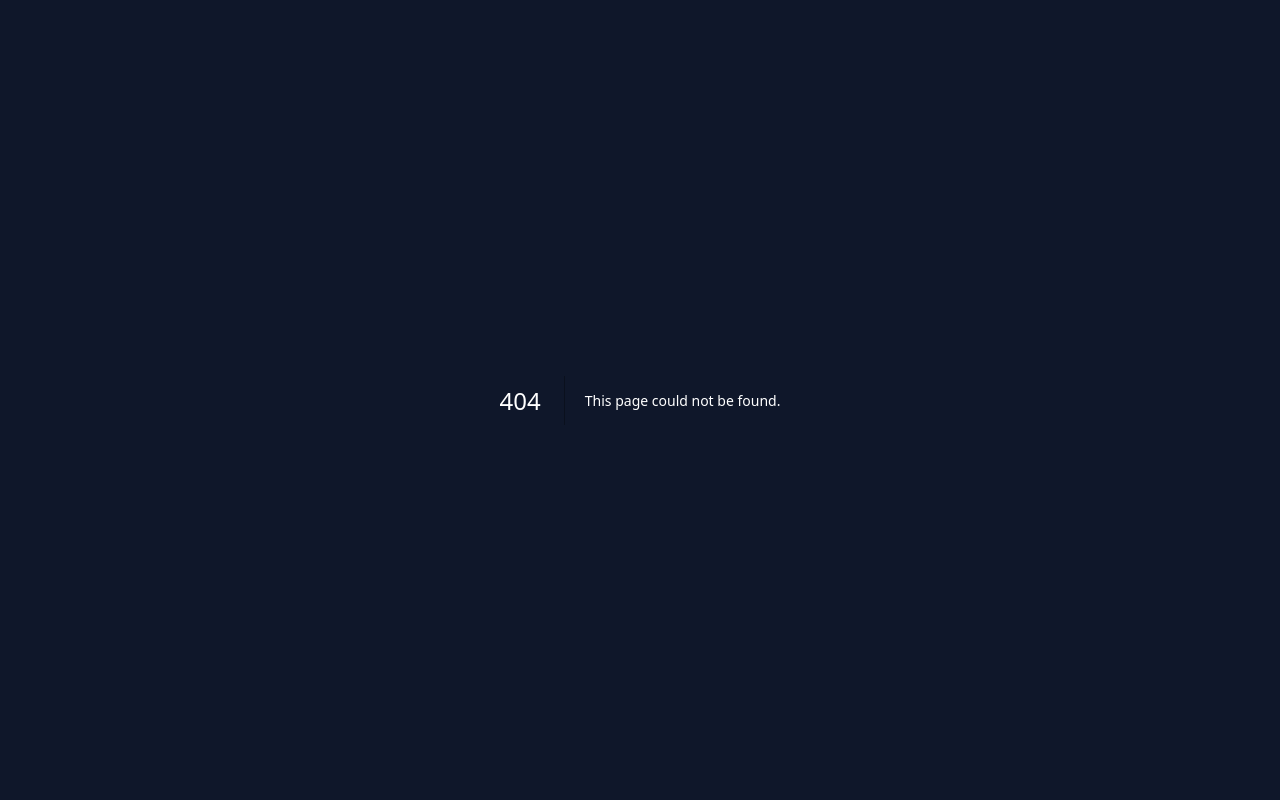
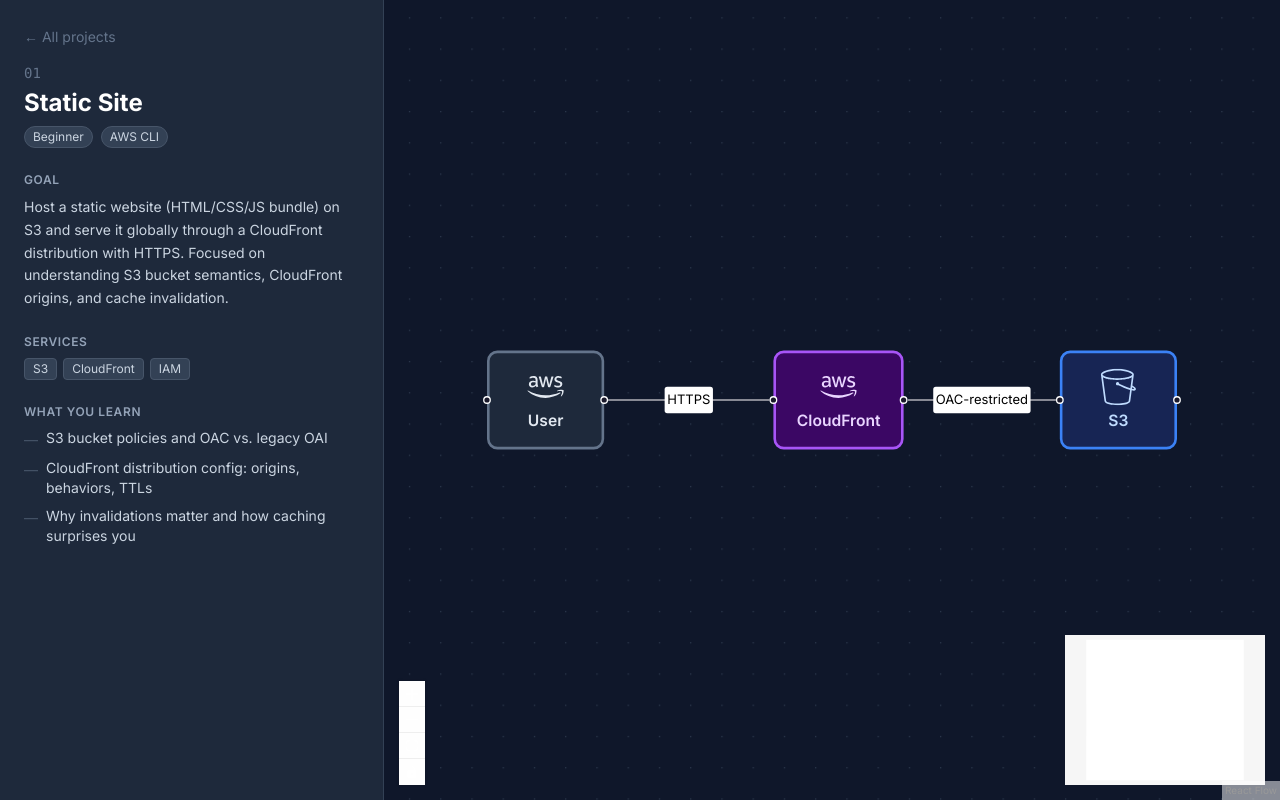
Before and after one commit to callmelazarus/aws-services-playground, a Next.js app in the folder site/: page /projects/01-static-site in a window 1280 px wide. Before the commit this address had no page. Built offline with nearby package versions, Linux system fonts and the light colour scheme.

Commit message:
feat: add project page with split layout and React Flow diagram

```diff
--- /dev/null
+++ b/site/src/app/projects/[slug]/page.tsx
@@ -0,0 +1,75 @@
+// site/src/app/projects/[slug]/page.tsx
+import { notFound } from 'next/navigation'
+import Link from 'next/link'
+import { projects } from '@/data/projects'
+import { ProjectDiagram } from '@/components/ProjectDiagram'
+
+export function generateStaticParams() {
+  return projects.map(p => ({ slug: p.slug }))
+}
+
+type Props = { params: Promise<{ slug: string }> }
+
+export default async function ProjectPage({ params }: Props) {
+  const { slug } = await params
+  const project = projects.find(p => p.slug === slug)
+  if (!project) notFound()
+
+  return (
+    <div className="flex h-screen overflow-hidden">
+      {/* Left panel */}
+      <aside className="w-[30%] min-w-[260px] max-w-[400px] bg-slate-800 border-r border-slate-700 overflow-y-auto p-6 flex flex-col gap-6">
+        <div>
+          <Link href="/" className="text-slate-500 text-sm hover:text-slate-300 transition-colors">
+            ← All projects
+          </Link>
+          <div className="mt-3">
+            <span className="text-slate-500 font-mono text-sm">{String(project.number).padStart(2, '0')}</span>
+            <h1 className="text-white text-2xl font-bold mt-1 leading-tight">{project.title}</h1>
+          </div>
+          <div className="flex gap-2 mt-2 flex-wrap">
+            <span className="text-xs px-2 py-0.5 rounded-full bg-slate-700 text-slate-300 border border-slate-600">
+              {project.difficulty}
+            </span>
+            <span className="text-xs px-2 py-0.5 rounded-full bg-slate-700 text-slate-300 border border-slate-600">
+              {project.tooling}
+            </span>
+          </div>
+        </div>
+
+        <div>
+          <h2 className="text-slate-400 text-xs font-semibold uppercase tracking-wider mb-2">Goal</h2>
+          <p className="text-slate-300 text-sm leading-relaxed">{project.goal}</p>
+        </div>
+
+        <div>
+          <h2 className="text-slate-400 text-xs font-semibold uppercase tracking-wider mb-2">Services</h2>
+          <div className="flex flex-wrap gap-1.5">
+            {project.services.map(svc => (
+              <span key={svc} className="text-xs bg-slate-700 text-slate-300 px-2 py-0.5 rounded border border-slate-600">
+                {svc}
+              </span>
+            ))}
+          </div>
+        </div>
+
+        <div>
+          <h2 className="text-slate-400 text-xs font-semibold uppercase tracking-wider mb-2">What You Learn</h2>
+          <ul className="space-y-2">
+            {project.whatYouLearn.map((item, i) => (
+              <li key={i} className="text-slate-300 text-sm flex gap-2">
+                <span className="text-slate-600 mt-0.5 shrink-0">—</span>
+                <span>{item}</span>
+              </li>
+            ))}
+          </ul>
+        </div>
+      </aside>
+
+      {/* Right panel — diagram */}
+      <main className="flex-1 bg-slate-900">
+        <ProjectDiagram nodes={project.diagram.nodes} edges={project.diagram.edges} />
+      </main>
+    </div>
+  )
+}
```
